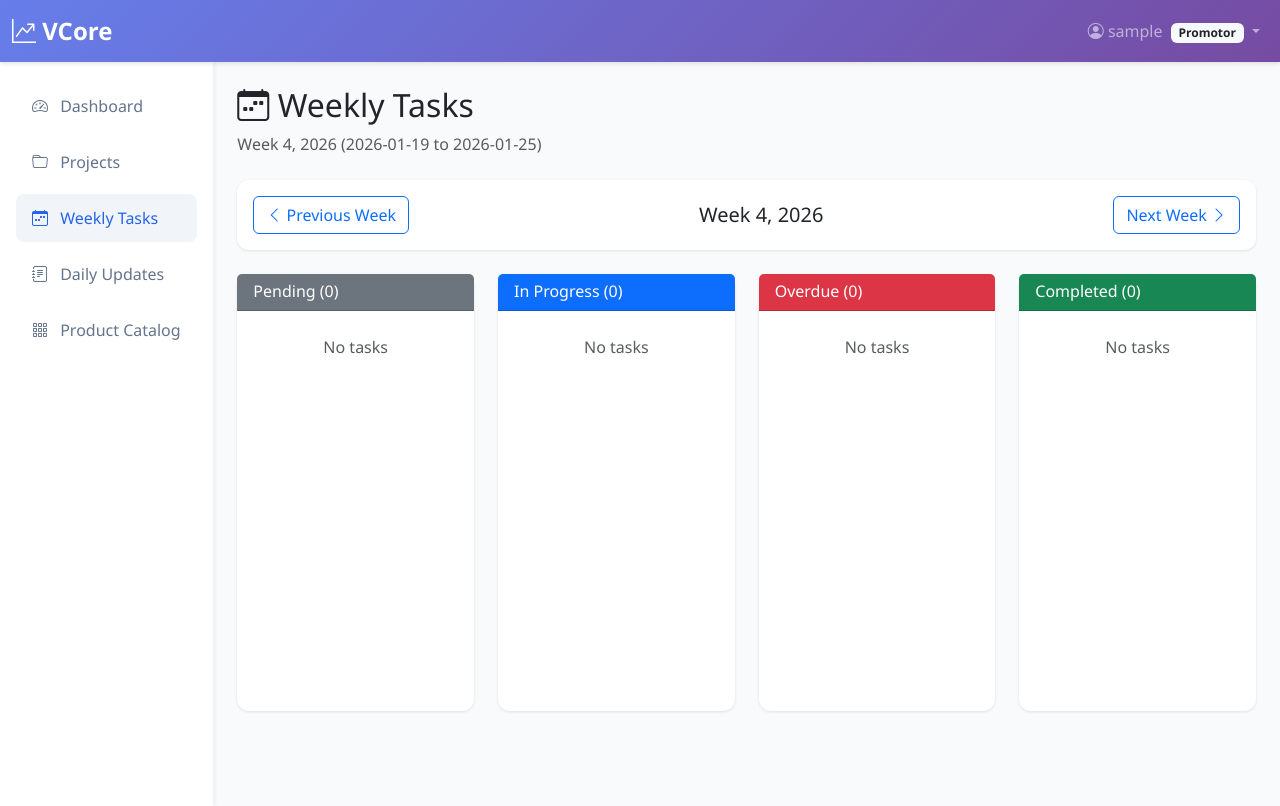
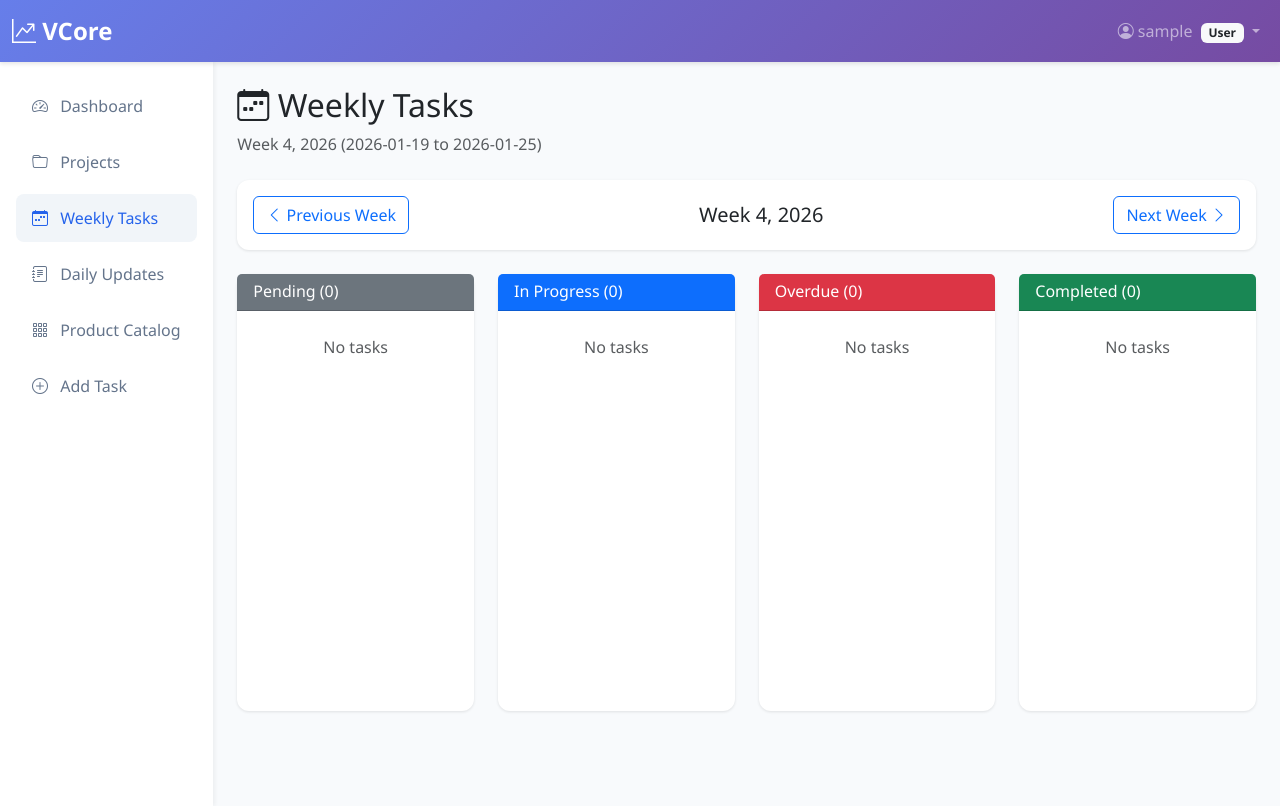
Before and after one commit to vetrovatech/vcore, a Flask app: page /tasks/weekly in a window 1280 px wide. Run offline with Flask 3, Linux system fonts and the light colour scheme; the visitor is signed in with stand-in values (Sample User, id 1); data that the repository does not hold is empty; some libraries are stand-ins or nearby versions.

Commit message:
Fix user role display and permissions
- Display 'User' instead of 'Promotor' in UI navbar badge
- Allow all users to access task assignment page
- Restrict regular users to only assign tasks to themselves
- Update navigation menu to show 'Add Task' for users, 'Assign Task' for managers/admins
- Hide user dropdown for regular users in task assignment form

```diff
--- a/app.py
+++ b/app.py
@@ -381,14 +381,22 @@ def tasks_weekly():
 
 
 @app.route('/tasks/assign', methods=['GET', 'POST'])
-@manager_or_admin_required
+@login_required
 def task_assign():
     """Assign task to promotor"""
     form = TaskAssignmentForm()
 
     # Populate dropdowns
     form.template_id.choices = [(t.id, t.name) for t in TaskTemplate.query.filter_by(is_active=True).all()]
-    form.promotor_id.choices = [(u.id, u.username) for u in User.query.filter_by(is_active=True).all()]
+
+    # Restrict user dropdown based on role
+    if current_user.is_manager_or_admin():
+        # Managers and admins can assign to anyone
+        form.promotor_id.choices = [(u.id, u.username) for u in User.query.filter_by(is_active=True).all()]
+    else:
+        # Regular users can only assign to themselves
+        form.promotor_id.choices = [(current_user.id, current_user.username)]
+
     form.project_id.choices = [(0, '-- None --')] + [(p.id, p.name) for p in Project.query.filter(Project.status.in_(['Not Started', 'In Progress'])).all()]
 
     if form.validate_on_submit():
--- a/templates/base.html
+++ b/templates/base.html
@@ -141,7 +141,8 @@
                     <li class="nav-item dropdown">
                         <a class="nav-link dropdown-toggle" href="#" role="button" data-bs-toggle="dropdown">
                             <i class="bi bi-person-circle"></i> {{ current_user.username }}
-                            <span class="badge bg-light text-dark ms-1">{{ current_user.role }}</span>
+                            <span class="badge bg-light text-dark ms-1">{{ 'User' if current_user.role == 'Promotor'
+                                else current_user.role }}</span>
                         </a>
                         <ul class="dropdown-menu dropdown-menu-end">
                             <li><a class="dropdown-item" href="{{ url_for('logout') }}">
@@ -190,14 +191,13 @@
                                 <i class="bi bi-grid-3x3-gap"></i> Product Catalog
                             </a>
                         </li>
-                        {% if current_user.is_manager_or_admin() %}
                         <li class="nav-item">
                             <a class="nav-link {% if request.endpoint and 'task_assign' in request.endpoint %}active{% endif %}"
                                 href="{{ url_for('task_assign') }}">
-                                <i class="bi bi-plus-circle"></i> Assign Task
+                                <i class="bi bi-plus-circle"></i> {% if current_user.is_manager_or_admin() %}Assign
+                                Task{% else %}Add Task{% endif %}
                             </a>
                         </li>
-                        {% endif %}
                         {% if current_user.is_admin() %}
                         <li class="nav-item mt-3">
                             <h6 class="text-muted px-3 mb-2" style="font-size: 0.75rem; text-transform: uppercase;">
```
Also changed, not shown: templates/tasks/assign.html (+10 -2 lines).
